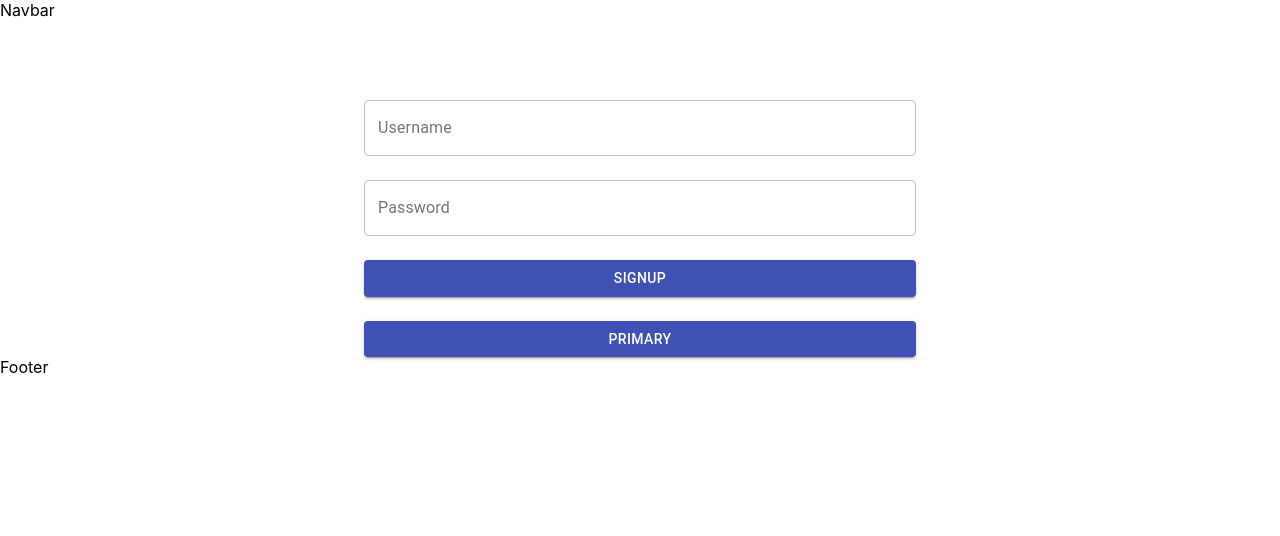
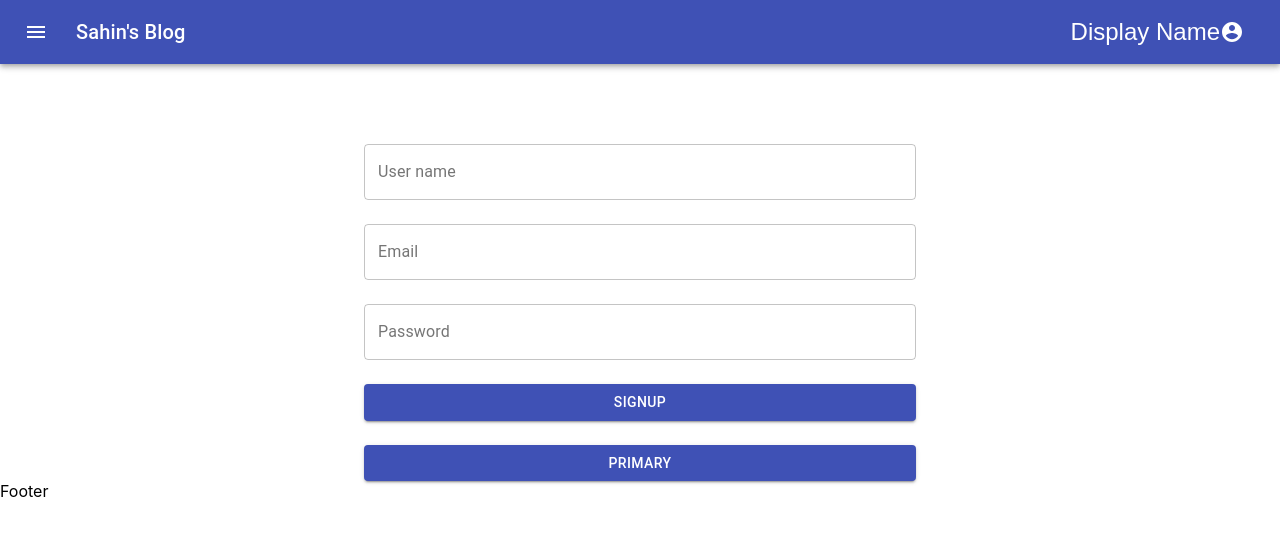
Before and after one commit to sahinmurat/blog_react, a React (Create React App) app in the folder blog/: page /signup in a window 1280 px wide. Shown: the top 536 px of the page. Built offline with nearby package versions, Linux system fonts and the light colour scheme.

Commit message:
form created and navbar added

```diff
--- a/blog/package.json
+++ b/blog/package.json
@@ -4,10 +4,12 @@
   "private": true,
   "dependencies": {
     "@material-ui/core": "^4.11.3",
+    "@material-ui/icons": "^4.11.2",
     "@testing-library/jest-dom": "^5.11.4",
     "@testing-library/react": "^11.1.0",
     "@testing-library/user-event": "^12.1.10",
     "axios": "^0.21.1",
+    "formik": "^2.2.6",
     "react": "^17.0.1",
     "react-dom": "^17.0.1",
     "react-router-dom": "^5.2.0",
--- a/blog/src/components/Navbar.js
+++ b/blog/src/components/Navbar.js
@@ -1,11 +1,88 @@
-import React from 'react'
+import React from 'react';
+import { makeStyles } from '@material-ui/core/styles';
+import AppBar from '@material-ui/core/AppBar';
+import Toolbar from '@material-ui/core/Toolbar';
+import Typography from '@material-ui/core/Typography';
+import IconButton from '@material-ui/core/IconButton';
+import MenuIcon from '@material-ui/icons/Menu';
+import AccountCircle from '@material-ui/icons/AccountCircle';
+import MenuItem from '@material-ui/core/MenuItem';
+import Menu from '@material-ui/core/Menu';
 
-function Navbar() {
-    return (
-        <div>
-            Navbar
-        </div>
-    )
+const useStyles = makeStyles((theme) => ({
+  root: {
+    flexGrow: 1,
+  },
+  menuButton: {
+    marginRight: theme.spacing(2),
+  },
+  title: {
+    flexGrow: 1,
+  },
+}));
+
+export default function Navbar() {
+  const classes = useStyles();
+  const [auth, setAuth] = React.useState(true);
+  const [anchorEl, setAnchorEl] = React.useState(null);
+  const open = Boolean(anchorEl);
+
+  const handleChange = (event) => {
+    setAuth(event.target.checked);
+  };
+
+  const handleMenu = (event) => {
+    setAnchorEl(event.currentTarget);
+  };
+
+  const handleClose = () => {
+    setAnchorEl(null);
+  };
+
+  return (
+    <div className={classes.root}>
+      <AppBar position="static">
+        <Toolbar>
+          <IconButton edge="start" className={classes.menuButton} color="inherit" aria-label="menu">
+            <MenuIcon />
+          </IconButton>
+          <Typography variant="h6" className={classes.title}>
+            Sahin's Blog
+          </Typography>
+          {auth && (
+            <div>
+              <IconButton
+                aria-label="account of current user"
+                aria-controls="menu-appbar"
+                aria-haspopup="true"
+                onClick={handleMenu}
+                color="inherit"
+              >
+                  Display Name
+                <AccountCircle />
+              </IconButton>
+              <Menu
+                id="menu-appbar"
+                anchorEl={anchorEl}
+                anchorOrigin={{
+                  vertical: 'top',
+                  horizontal: 'right',
+                }}
+                keepMounted
+                transformOrigin={{
+                  vertical: 'top',
+                  horizontal: 'right',
+                }}
+                open={open}
+                onClose={handleClose}
+              >
+                <MenuItem onClick={handleClose}>Profile</MenuItem>
+                <MenuItem onClick={handleClose}>My account</MenuItem>
+              </Menu>
+            </div>
+          )}
+        </Toolbar>
+      </AppBar>
+    </div>
+  );
 }
-
-export default Navbar
--- a/blog/src/pages/Signup.js
+++ b/blog/src/pages/Signup.js
@@ -1,33 +1,74 @@
 import React from 'react'
 import {Button, TextField, Grid, Container} from '@material-ui/core'
 import { makeStyles } from '@material-ui/core/styles';
+import { useFormik } from 'formik';
 
-const styles = makeStyles({
-    wrapper:{
-        marginTop: '5rem'
 
-    }
-})
 
 function Signup() {
+
+    const formik = useFormik({
+        initialValues: {
+            username : '',
+            email: '',
+            password : ''
+        },
+        onSubmit: values => {
+          alert(JSON.stringify(values, null, 2));
+        },
+      });
+
+    const styles = makeStyles({
+        wrapper:{
+            marginTop: '5rem'
+        }
+    })
     const signupStyles = styles();
+    console.log(formik)
     return (
         <div>
             <Container className={signupStyles.wrapper} maxWidth="sm">
+                <form onSubmit={formik.handleSubmit} >
             <Grid container spacing={3}>
                 <Grid item xs={12} >
-                    <TextField id="outlined-basic" label="Username" variant="outlined" fullWidth  />
+                    <TextField
+                    name = "username"
+                    label="User name"
+                    variant="outlined"
+                    fullWidth
+                    value = {formik.values.username}
+                    onChange={formik.handleChange}
+                    />
                 </Grid>
                 <Grid item xs={12} >
-                    <TextField id="outlined-basic" label="Password" variant="outlined" fullWidth  />
+                    <TextField
+                    name = "email"
+                    label="Email"
+                    variant="outlined"
+                    fullWidth
+                    value = {formik.values.email}
+                    onChange={formik.handleChange}
+                    />
                 </Grid>
                 <Grid item xs={12} >
-                    <Button variant="contained" color="primary" fullWidth > SignUp </Button>
+                    <TextField
+                    name = "password"
+                    label="Password"
+                    variant="outlined"
+                    type= 'password'
+                    fullWidth
+                    value = {formik.values.password}
+                    onChange={formik.handleChange}
+                    />
+                </Grid>
+                <Grid item xs={12} >
+                    <Button type="submit" variant="contained" color="primary" fullWidth > SignUp </Button>
                 </Grid>
                 <Grid item xs={12} >
                     <Button variant="contained" color="primary" fullWidth > Primary </Button>
                 </Grid>
             </Grid>
+            </form>
             </Container>
         </div>
     )
```
Also changed, not shown: 2 other files (tests, documents, lock files or other folders).
